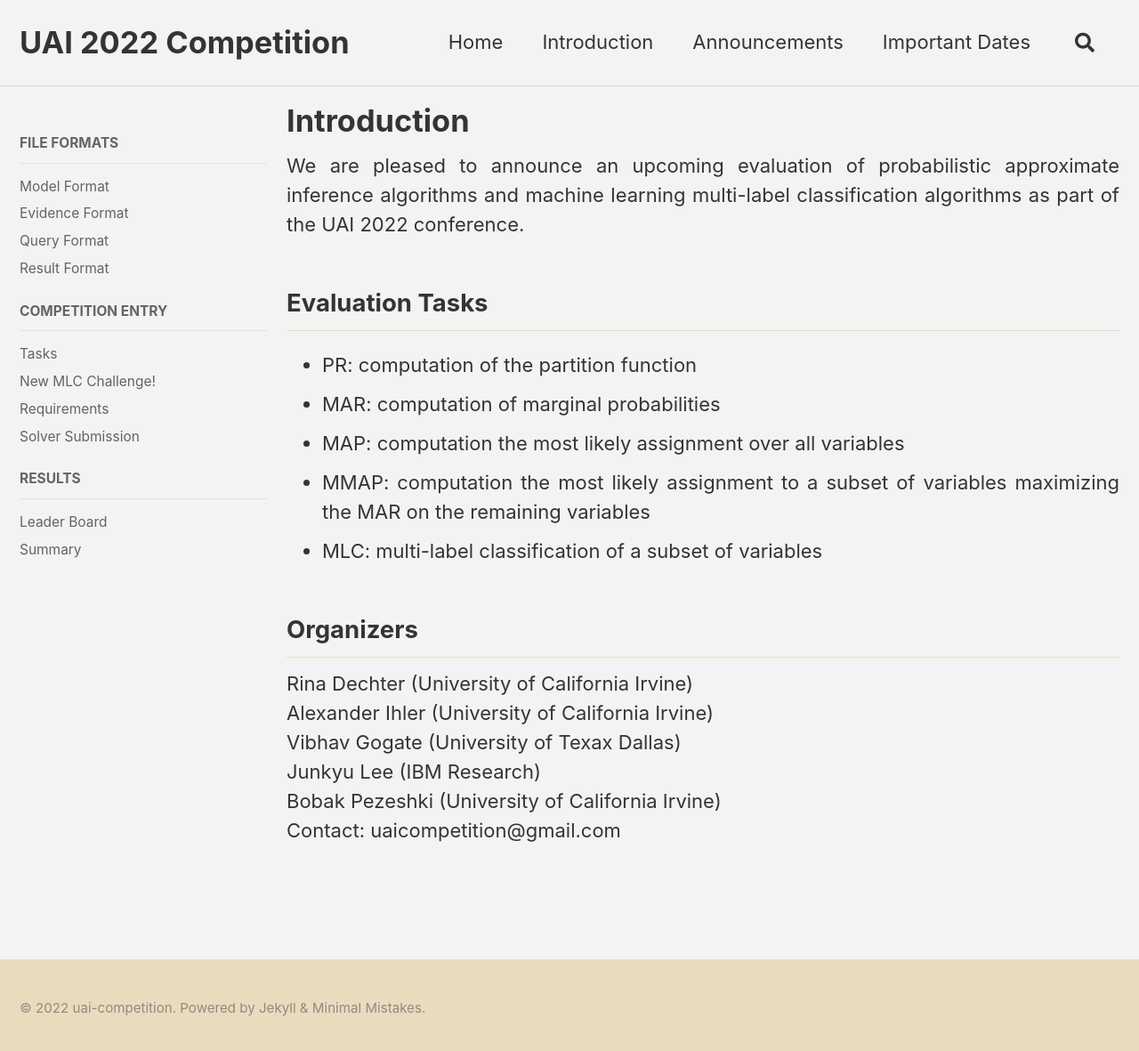
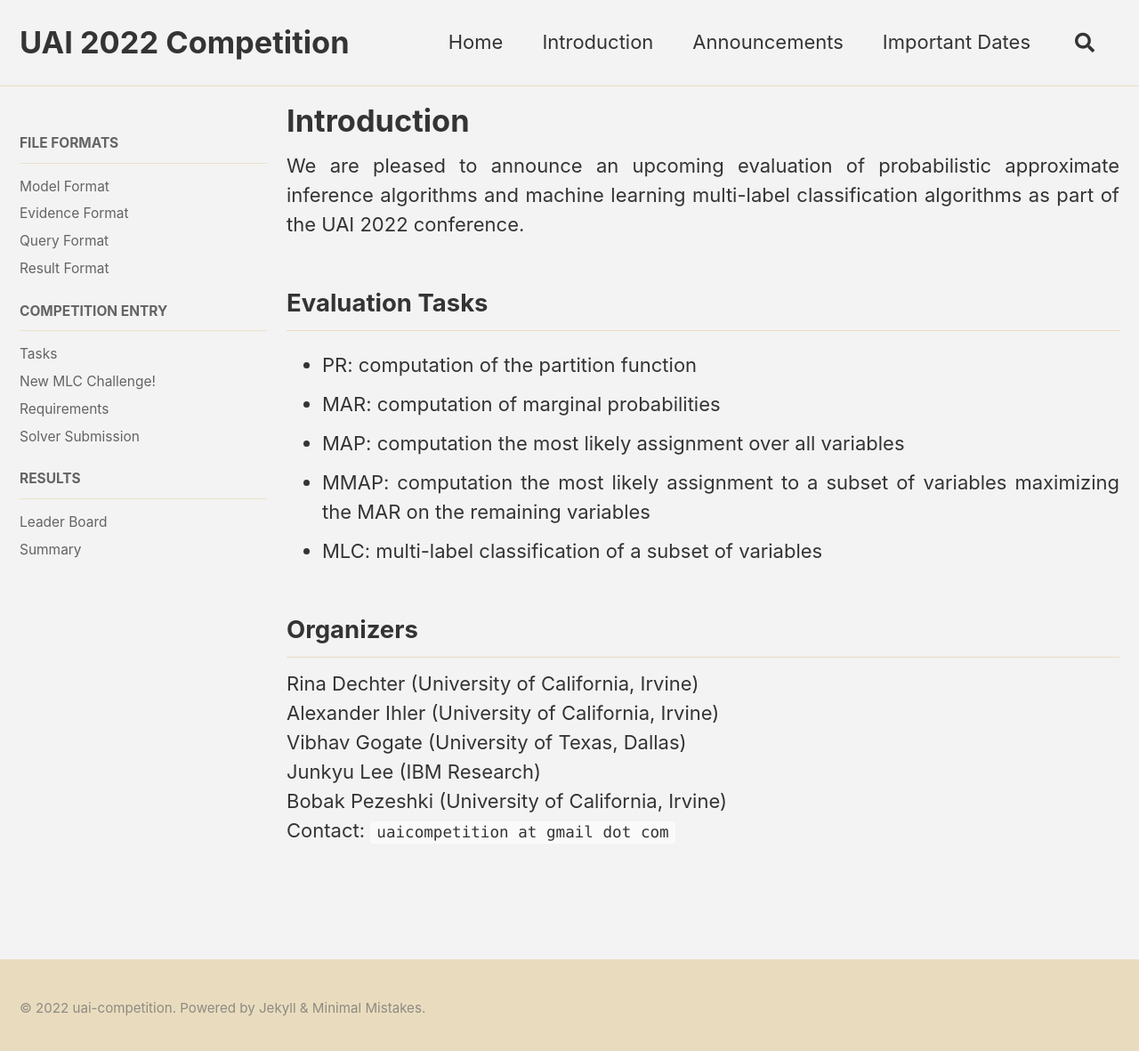
Before and after one commit to vibhavg1/uai-competition-dev, a Jekyll site: the page built from _pages/root/information/introduction.md, in a window 1280 px wide and 1189 px high. Shown: the top 1181 px of the window at 89% size. Built offline with Jekyll 4.4.1, drawn with Linux system fonts in a browser that asks for light colours; cached includes are drawn as plain includes.

Commit message:
Update introduction.md

```diff
--- a/_pages/root/information/introduction.md
+++ b/_pages/root/information/introduction.md
@@ -13,11 +13,10 @@ as part of the UAI 2022 conference.
 - MMAP: computation the most likely assignment to a subset of variables maximizing the MAR on the remaining variables
 - MLC: multi-label classification of a subset of variables
 
-
 ## Organizers
-Rina Dechter (University of California Irvine) <br/>
-Alexander Ihler (University of California Irvine) <br/>
-Vibhav Gogate (University of Texax Dallas) <br/>
-Junkyu Lee (IBM Research) <br/>
-Bobak Pezeshki (University of California Irvine) <br/>
-Contact: uaicompetition@gmail.com
+Rina Dechter (University of California, Irvine)<br/>
+Alexander Ihler (University of California, Irvine)<br/>
+Vibhav Gogate (University of Texas, Dallas)<br/>
+Junkyu Lee (IBM Research)<br/>
+Bobak Pezeshki (University of California, Irvine)<br/>
+Contact: `uaicompetition at gmail dot com`
```
